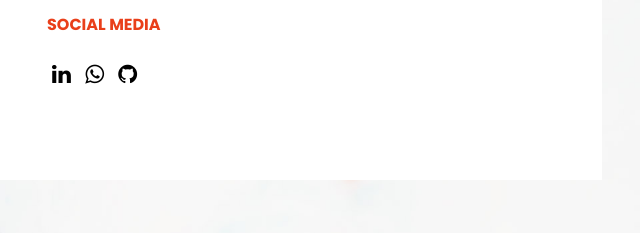
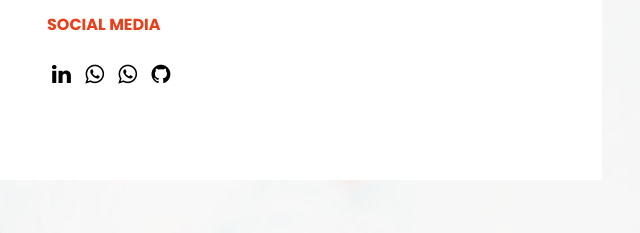
Before and after one commit to mukamirisper/mukamirisper.github.io, a plain HTML site: page contact.html in a window 1280 px wide. Shown: the part 522-755 px from the top of the page, 608-1248 px from the left. Drawn offline with nearby package versions, Linux system fonts and the light colour scheme.

Commit message:
Update contact.html

```diff
--- a/contact.html
+++ b/contact.html
@@ -128,6 +128,8 @@
          <!--Add font awesome icons-->
          <a href="https://www.linkedin.com/in/rispermukami/" class="fa fa-linkedin"></a>
          <a href="https://wa.link/7o7kd5" class="fa fa-whatsapp"></a>
+          <a href="https://wa.me/254712345678" target="_blank" class="fa fa-whatsapp"></a>
+
 
          <a href="https://github.com/mukamirisper" class="fa fa-github"></a>
         </div>
@@ -180,4 +182,5 @@
 
 </body>
 
+
 </html>
```
